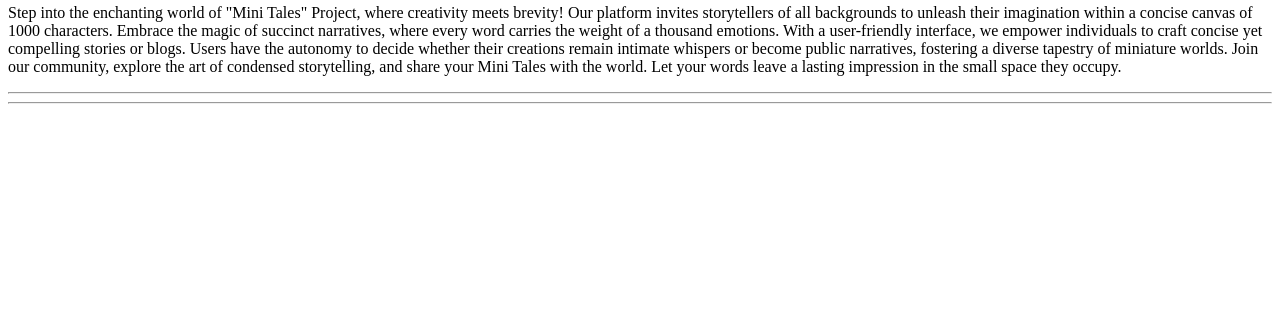
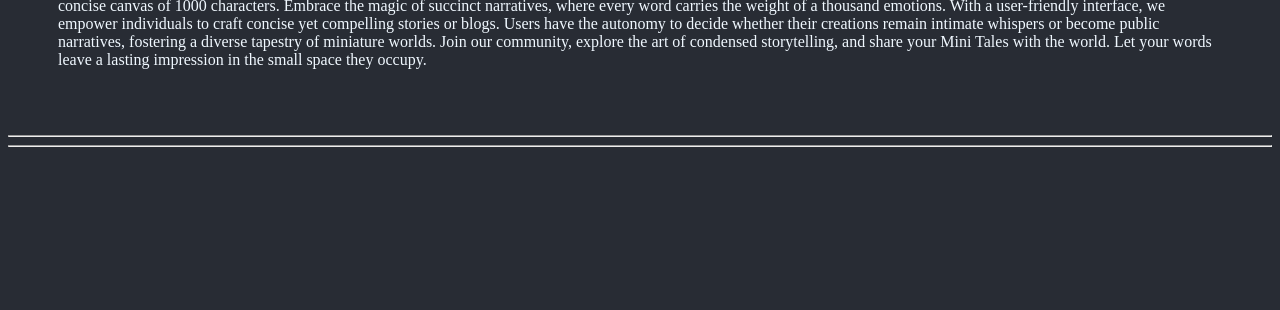
Before and after one commit to iamadarsh1994/minitales, a website: page client/index.html in a window 1280 px wide. Shown: the part 490-800 px from the top of the page. Drawn offline with Linux system fonts and the light colour scheme; the site is published under a folder, as on GitHub Pages, so addresses that start at the root find nothing.

Commit message:
Update index.html

```diff
--- a/client/index.html
+++ b/client/index.html
@@ -4,7 +4,7 @@
     <meta charset="UTF-8" />
     <meta name="viewport" content="width=device-width, initial-scale=1.0" />
     <title>MiniTales</title>
-    <link rel="stylesheet" href="/client/styles.css" />
+    <link rel="stylesheet" href="./styles.css" />
   </head>
   <body>
     <div class="heading">
```
